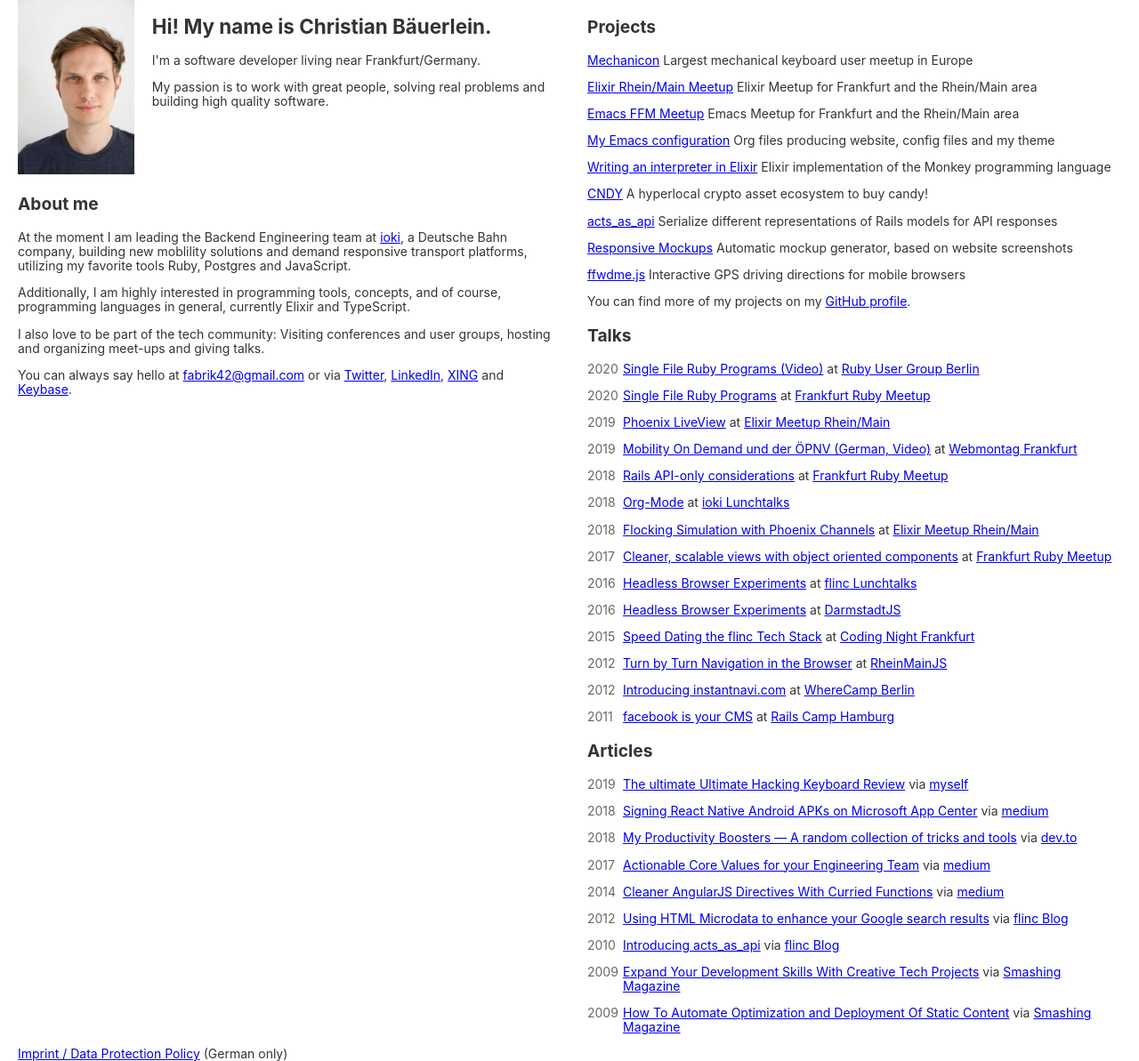
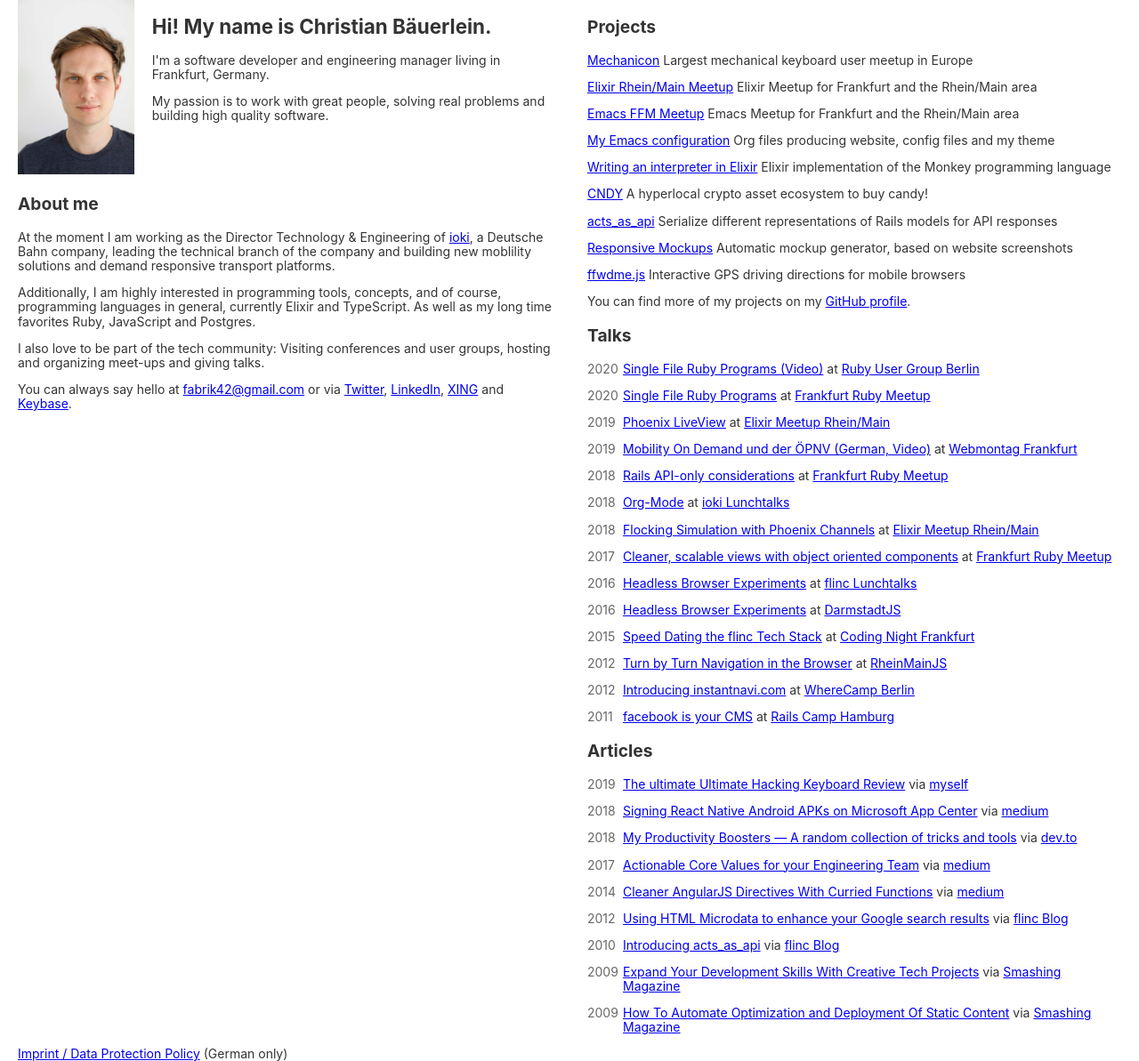
Before and after one commit to fabrik42/fabrik42.github.com, a Jekyll site: the page built from index.html, in a window 1280 px wide. Shown: the whole page at 89% size. Built offline with Jekyll 4.4.1, drawn with Linux system fonts in a browser that asks for light colours.

Commit message:
Update self-description

```diff
--- a/index.html
+++ b/index.html
@@ -13,7 +13,7 @@
         </h1>
 
         <p>
-          I'm a software developer living near Frankfurt/Germany.
+          I'm a software developer and engineering manager living in Frankfurt, Germany.
         </p>
 
         <p>
@@ -28,13 +28,12 @@
     </h2>
 
     <p>
-      At the moment I am leading the Backend Engineering team at <a href="https://ioki.com">ioki</a>, a Deutsche Bahn company,
-      building new moblility solutions and demand responsive transport platforms,
-      utilizing my favorite tools Ruby, Postgres and JavaScript.
+      At the moment I am working as the Director Technology & Engineering of <a href="https://ioki.com">ioki</a>, a Deutsche Bahn company,
+      leading the technical branch of the company and building new moblility solutions and demand responsive transport platforms.
     </p>
 
     <p>
-      Additionally, I am highly interested in programming tools, concepts, and of course, programming languages in general, currently Elixir and TypeScript.
+      Additionally, I am highly interested in programming tools, concepts, and of course, programming languages in general, currently Elixir and TypeScript. As well as my long time favorites Ruby, JavaScript and Postgres.
     </p>
 
     <p>
```
